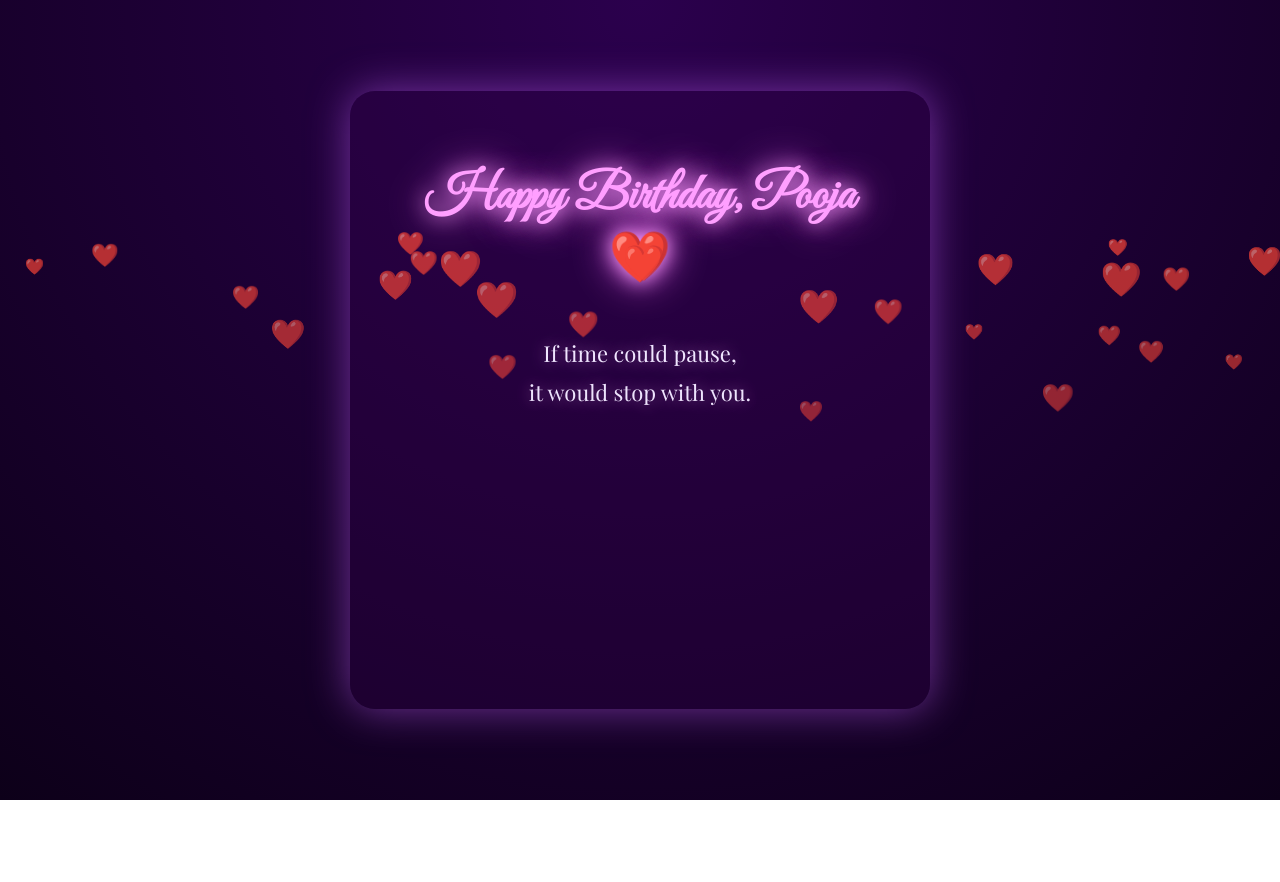
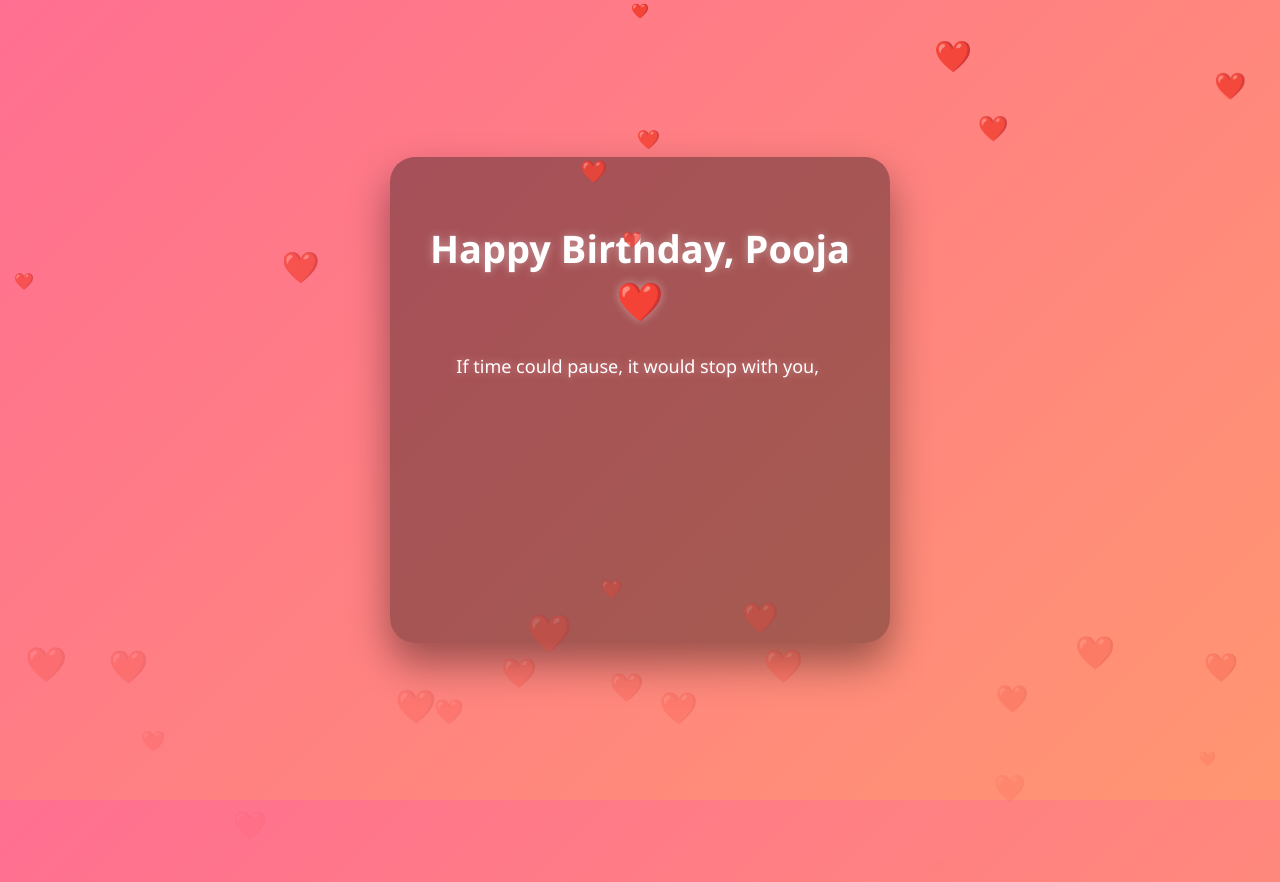
Before and after one commit to Rudra2222007/Happy-Birthday-Pooja-, a plain HTML site: page index.html in a window 1280 px wide. Both pictures are taken after a click on the button "Tap here, Pooja ❤️". Before the commit the page ends 800 px from the top, so only its background shows below. Drawn offline with nearby package versions, Linux system fonts and the light colour scheme.

Commit message:
Update index.html

```diff
--- a/index.html
+++ b/index.html
@@ -4,80 +4,72 @@
 <meta charset="UTF-8">
 <title>Happy Birthday Pooja ❤️</title>
 <style>
-@import url('https://fonts.googleapis.com/css2?family=Great+Vibes&family=Playfair+Display:wght@400;700&display=swap');
-
 body {
     margin: 0;
     height: 100vh;
-    background: radial-gradient(circle at top, #2b004d, #0d0019);
+    background: linear-gradient(135deg, #ff6f91, #ff9671);
     overflow: hidden;
     display: flex;
     justify-content: center;
     align-items: center;
-    font-family: 'Playfair Display', serif;
-    color: #f0e6ff;
+    font-family: 'Segoe UI', sans-serif;
+    color: white;
 }
 
 .card {
-    text-align: center;
-    max-width: 500px;
+    background: rgba(0, 0, 0, 0.35);
     padding: 40px;
     border-radius: 25px;
-    background: rgba(50,0,75,0.3);
-    box-shadow: 0 0 40px rgba(200, 100, 255, 0.5);
+    text-align: center;
+    max-width: 420px;
+    box-shadow: 0 20px 40px rgba(0,0,0,0.4);
 }
 
 h1 {
-    font-family: 'Great Vibes', cursive;
-    font-size: 50px;
-    color: #ff9fff;
-    text-shadow: 0 0 20px #ff9fff, 0 0 40px #ff6fff;
-    margin-bottom: 40px;
+    font-size: 38px;
+    text-shadow: 0 0 10px rgba(255,255,255,0.4);
 }
 
 #text {
-    font-size: 22px;
-    line-height: 1.8;
-    min-height: 280px;
-    white-space: pre-line;
+    font-size: 18px;
+    line-height: 1.7;
+    min-height: 240px;
     text-align: center;
-    text-shadow: 0 0 15px rgba(255,182,255,0.5);
+    white-space: pre-wrap;
+    text-shadow: 0 0 8px rgba(255,182,193,0.6);
 }
 
 .signature {
-    font-family: 'Great Vibes', cursive;
-    margin-top: 20px;
-    font-size: 28px;
-    color: #ffb3ff;
-    text-shadow: 0 0 20px #ffb3ff, 0 0 35px #ff6fff;
-    opacity: 0;
-    transition: opacity 2s ease;
+    margin-top: 12px;
+    font-style: italic;
+    font-size: 17px;
+    color: #ffd6e0;
+    text-shadow: 0 0 16px rgba(255,182,193,1);
+    animation: glowPulse 2.5s infinite;
 }
 
 button {
-    margin-top: 30px;
-    padding: 14px 30px;
-    font-size: 18px;
+    margin-top: 20px;
+    padding: 12px 26px;
+    font-size: 16px;
     border: none;
     border-radius: 30px;
     cursor: pointer;
-    background: #ff6eff;
+    background: #ff4d6d;
     color: white;
-    box-shadow: 0 0 20px #ff6eff;
-    transition: 0.3s;
+    box-shadow: 0 0 12px rgba(255,77,109,0.8);
 }
 
-button:hover {
-    transform: scale(1.05);
-    box-shadow: 0 0 30px #ff9fff;
+@keyframes glowPulse {
+    0% { text-shadow: 0 0 8px rgba(255,182,193,0.6); }
+    50% { text-shadow: 0 0 18px rgba(255,182,193,1); }
+    100% { text-shadow: 0 0 8px rgba(255,182,193,0.6); }
 }
 
-/* Falling hearts */
 .heart-fall {
     position: absolute;
     top: -10px;
     animation: fall linear infinite;
-    font-size: 18px;
 }
 
 @keyframes fall {
@@ -93,7 +85,7 @@ button:hover {
 <div class="card">
     <h1>Happy Birthday, Pooja ❤️</h1>
     <div id="text"></div>
-    <div id="signature" class="signature">~ Rudra</div>
+    <div id="signature" class="signature"></div>
     <button id="startBtn" onclick="startSurprise()">Tap here, Pooja ❤️</button>
     <audio id="song" preload="auto">
         <source src="ReelAudio-16362.mp3" type="audio/mpeg">
@@ -101,65 +93,66 @@ button:hover {
 </div>
 
 <script>
-const lines = [
-  { text: "If time could pause,", delay: 1500 },
-  { text: "it would stop with you.", delay: 2000 },
-  { text: "In moments soft,", delay: 1700 },
-  { text: "in skies of blue.", delay: 2000 },
-  { text: "You are the wish the stars once knew,", delay: 2200 },
-  { text: "a quiet dream that came true ✨", delay: 2500 },
-  { text: "On your birthday and all days ahead,", delay: 2200 },
-  { text: "may love find you wherever you tread.", delay: 2500 },
-  { text: "And if my heart could softly say,", delay: 2200 },
-  { text: "it would choose you — every day 💖", delay: 3000 }
-];
-
-let index = 0;
 const textDiv = document.getElementById("text");
 const signDiv = document.getElementById("signature");
 const song = document.getElementById("song");
+const button = document.getElementById("startBtn");
 
-function showNextLine() {
-    if (index < lines.length) {
-        const line = document.createElement('div');
-        line.textContent = lines[index].text;
-        line.style.opacity = 0;
-        line.style.transition = "opacity 1.5s ease";
-        textDiv.appendChild(line);
-        setTimeout(() => line.style.opacity = 1, 100);
+// Each line split into words with individual delays (ms)
+const words = [
+    {word:"If", delay:300}, {word:"time", delay:300}, {word:"could", delay:300}, {word:"pause,", delay:400},
+    {word:"it", delay:300}, {word:"would", delay:300}, {word:"stop", delay:300}, {word:"with", delay:300}, {word:"you,", delay:400},
 
-        index++;
-        setTimeout(showNextLine, lines[index-1].delay);
+    {word:"In", delay:300}, {word:"moments", delay:300}, {word:"soft,", delay:400}, {word:"in", delay:300}, {word:"skies", delay:300}, {word:"of", delay:300}, {word:"blue.", delay:400},
+
+    {word:"You", delay:300}, {word:"are", delay:300}, {word:"the", delay:300}, {word:"wish", delay:300}, {word:"the", delay:300}, {word:"stars", delay:300}, {word:"once", delay:300}, {word:"knew,", delay:400},
+    {word:"A", delay:300}, {word:"quiet", delay:300}, {word:"dream", delay:300}, {word:"that", delay:300}, {word:"came", delay:300}, {word:"true", delay:400},
+
+    {word:"On", delay:300}, {word:"your", delay:300}, {word:"birthday", delay:300}, {word:"and", delay:300}, {word:"all", delay:300}, {word:"days", delay:300}, {word:"ahead,", delay:400},
+    {word:"May", delay:300}, {word:"love", delay:300}, {word:"find", delay:300}, {word:"you", delay:300}, {word:"wherever", delay:300}, {word:"you", delay:300}, {word:"tread.", delay:400},
+
+    {word:"And", delay:300}, {word:"if", delay:300}, {word:"my", delay:300}, {word:"heart", delay:300}, {word:"could", delay:300}, {word:"softly", delay:300}, {word:"say,", delay:400},
+    {word:"It", delay:300}, {word:"would", delay:300}, {word:"choose", delay:300}, {word:"you", delay:300}, {word:"—", delay:300}, {word:"every", delay:300}, {word:"day", delay:400}, {word:"💖", delay:500}
+];
+
+let currentWord = 0;
+
+function showNextWord() {
+    if(currentWord < words.length){
+        textDiv.innerHTML += words[currentWord].word + " ";
+        setTimeout(showNextWord, words[currentWord].delay);
+        currentWord++;
     } else {
-        signDiv.style.opacity = 1;
+        signDiv.innerHTML = "~ Rudra";
     }
 }
 
 function startSurprise() {
+    showNextWord();
     song.volume = 0;
     song.play();
+
     let v = 0;
-    const fade = setInterval(() => {
-        if (v < 0.85) {
+    const fade = setInterval(()=>{
+        if(v<0.85){
             v += 0.05;
             song.volume = v;
-        } else clearInterval(fade);
-    }, 300);
-    showNextLine();
-    document.getElementById("startBtn").style.display = "none";
+        } else { clearInterval(fade); }
+    },300);
+
+    button.style.display = "none";
+}
 
 // Falling hearts
-    for(let k=0;k<25;k++){
+for (let k=0;k<28;k++){
     let h=document.createElement("div");
     h.className="heart-fall";
     h.innerHTML="❤️";
     h.style.left=Math.random()*100+"vw";
+    h.style.animationDuration=(6+Math.random()*6)+"s";
     h.style.fontSize=(14+Math.random()*24)+"px";
-        h.style.animationDuration=(6+Math.random()*5)+"s";
     document.body.appendChild(h);
 }
-}
 </script>
-
 </body>
 </html>
```
Lines whose indentation alone changed are shown as unchanged.
